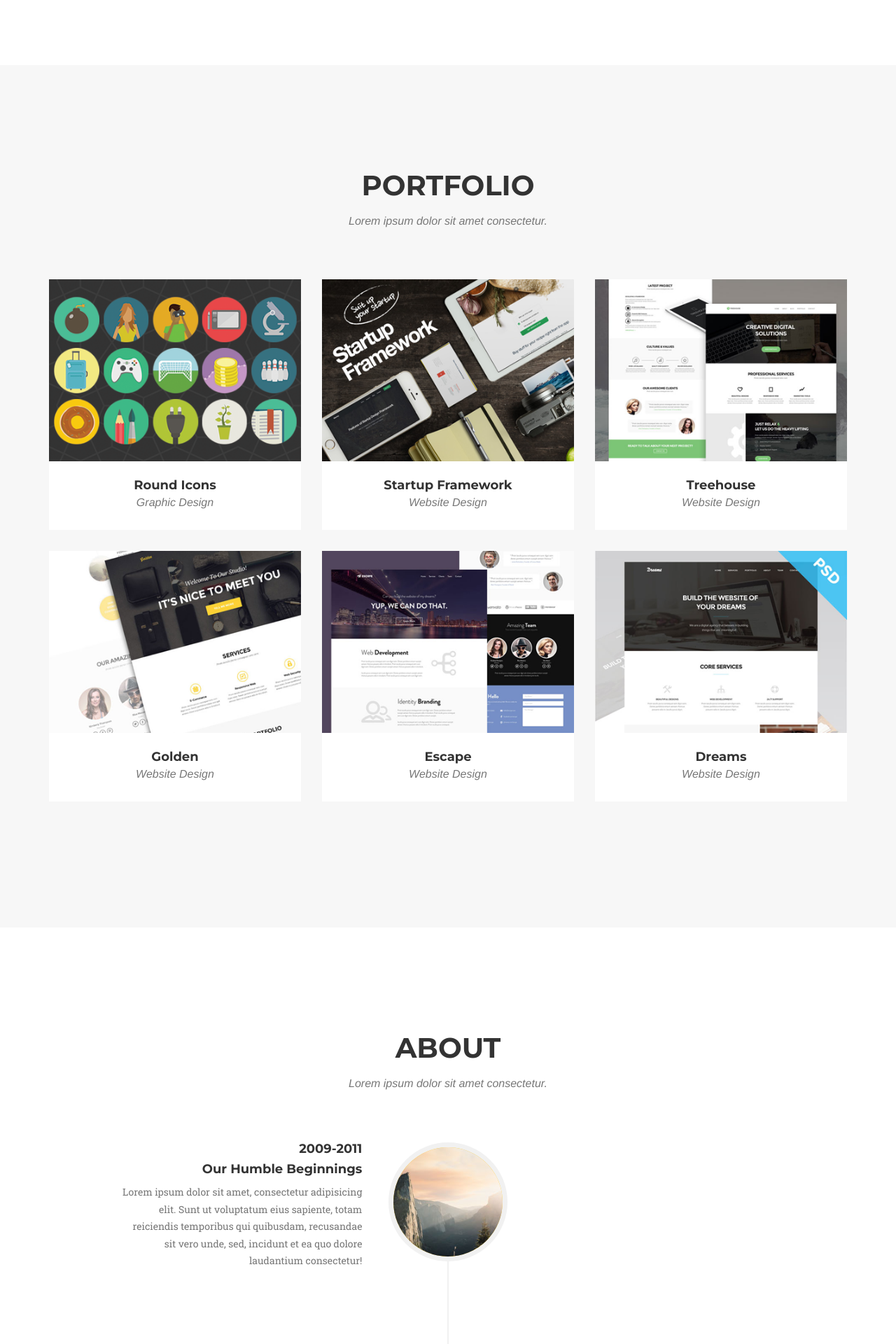
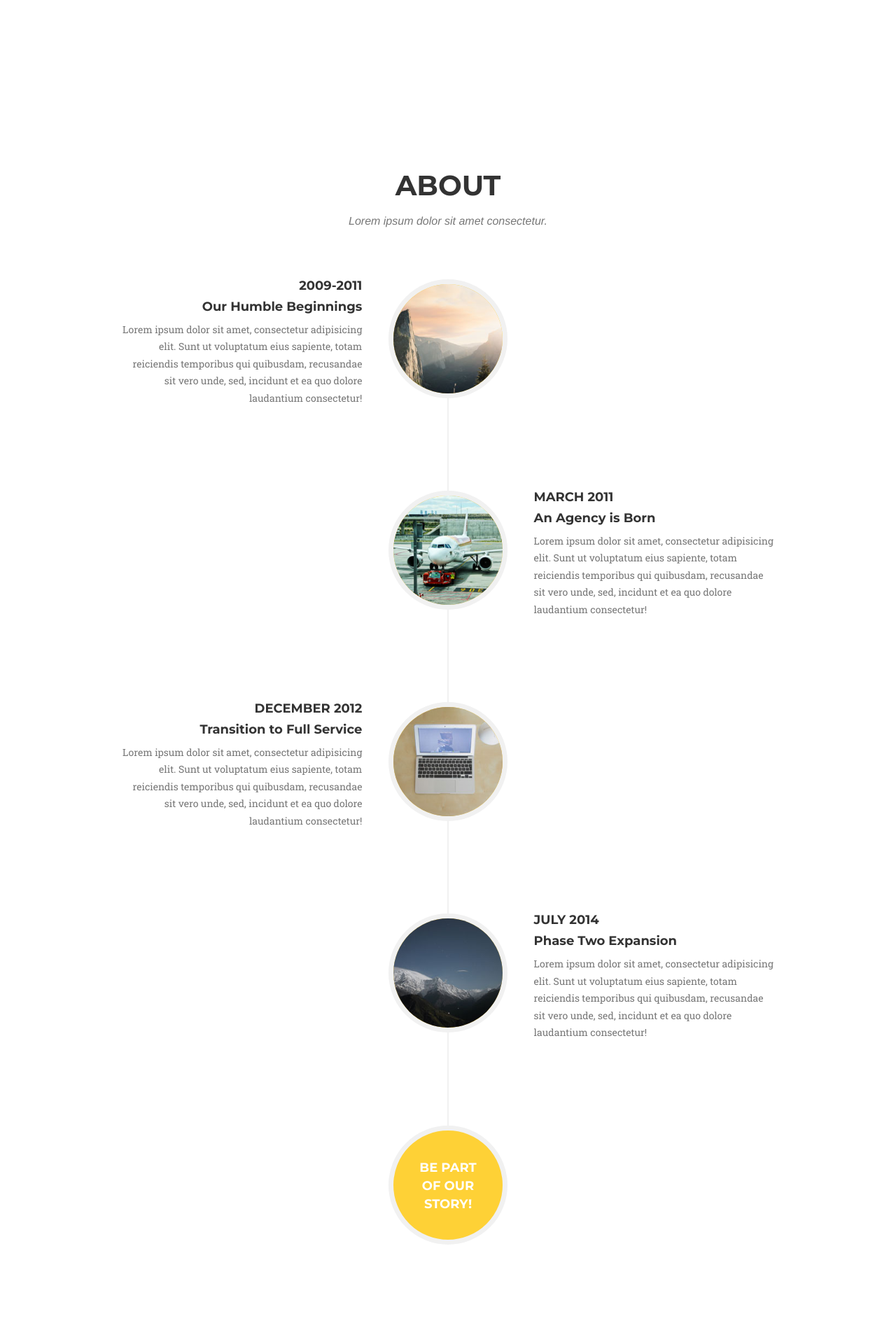
Before and after one commit to CruzanCaramele/Joints, a Django app: page / in a window 1280 px wide. Shown: the part 1367-3287 px from the top of the page at 70% size. Run offline with Django 3.2, Linux system fonts and the light colour scheme; some libraries are stand-ins or nearby versions; some web fonts are replaced.

Commit message:
remove portfolio section

```diff
--- a/templates/base/index.html
+++ b/templates/base/index.html
@@ -127,103 +127,6 @@
         </div>
     </section>
 
-    <!-- Portfolio Grid Section -->
-    <section id="portfolio" class="bg-light-gray">
-        <div class="container">
-            <div class="row">
-                <div class="col-lg-12 text-center">
-                    <h2 class="section-heading">Portfolio</h2>
-                    <h3 class="section-subheading text-muted">Lorem ipsum dolor sit amet consectetur.</h3>
-                </div>
-            </div>
-            <div class="row">
-                <div class="col-md-4 col-sm-6 portfolio-item">
-                    <a href="#portfolioModal1" class="portfolio-link" data-toggle="modal">
-                        <div class="portfolio-hover">
-                            <div class="portfolio-hover-content">
-                                <i class="fa fa-plus fa-3x"></i>
-                            </div>
-                        </div>
-                        <img src="{% static "img/portfolio/roundicons.png" %}" class="img-responsive" alt="">
-                    </a>
-                    <div class="portfolio-caption">
-                        <h4>Round Icons</h4>
-                        <p class="text-muted">Graphic Design</p>
-                    </div>
-                </div>
-                <div class="col-md-4 col-sm-6 portfolio-item">
-                    <a href="#portfolioModal2" class="portfolio-link" data-toggle="modal">
-                        <div class="portfolio-hover">
-                            <div class="portfolio-hover-content">
-                                <i class="fa fa-plus fa-3x"></i>
-                            </div>
-                        </div>
-                        <img src="{% static "img/portfolio/startup-framework.png" %}" class="img-responsive" alt="">
-                    </a>
-                    <div class="portfolio-caption">
-                        <h4>Startup Framework</h4>
-                        <p class="text-muted">Website Design</p>
-                    </div>
-                </div>
-                <div class="col-md-4 col-sm-6 portfolio-item">
-                    <a href="#portfolioModal3" class="portfolio-link" data-toggle="modal">
-                        <div class="portfolio-hover">
-                            <div class="portfolio-hover-content">
-                                <i class="fa fa-plus fa-3x"></i>
-                            </div>
-                        </div>
-                        <img src="{% static "img/portfolio/treehouse.png" %}" class="img-responsive" alt="">
-                    </a>
-                    <div class="portfolio-caption">
-                        <h4>Treehouse</h4>
-                        <p class="text-muted">Website Design</p>
-                    </div>
-                </div>
-                <div class="col-md-4 col-sm-6 portfolio-item">
-                    <a href="#portfolioModal4" class="portfolio-link" data-toggle="modal">
-                        <div class="portfolio-hover">
-                            <div class="portfolio-hover-content">
-                                <i class="fa fa-plus fa-3x"></i>
-                            </div>
-                        </div>
-                        <img src="{% static "img/portfolio/golden.png" %}" class="img-responsive" alt="">
-                    </a>
-                    <div class="portfolio-caption">
-                        <h4>Golden</h4>
-                        <p class="text-muted">Website Design</p>
-                    </div>
-                </div>
-                <div class="col-md-4 col-sm-6 portfolio-item">
-                    <a href="#portfolioModal5" class="portfolio-link" data-toggle="modal">
-                        <div class="portfolio-hover">
-                            <div class="portfolio-hover-content">
-                                <i class="fa fa-plus fa-3x"></i>
-                            </div>
-                        </div>
-                        <img src="{% static "img/portfolio/escape.png" %}" class="img-responsive" alt="">
-                    </a>
-                    <div class="portfolio-caption">
-                        <h4>Escape</h4>
-                        <p class="text-muted">Website Design</p>
-                    </div>
-                </div>
-                <div class="col-md-4 col-sm-6 portfolio-item">
-                    <a href="#portfolioModal6" class="portfolio-link" data-toggle="modal">
-                        <div class="portfolio-hover">
-                            <div class="portfolio-hover-content">
-                                <i class="fa fa-plus fa-3x"></i>
-                            </div>
-                        </div>
-                        <img src="{% static "img/portfolio/dreams.png" %}" class="img-responsive" alt="">
-                    </a>
-                    <div class="portfolio-caption">
-                        <h4>Dreams</h4>
-                        <p class="text-muted">Website Design</p>
-                    </div>
-                </div>
-            </div>
-        </div>
-    </section>
 
     <!-- About Section -->
     <section id="about">
```
